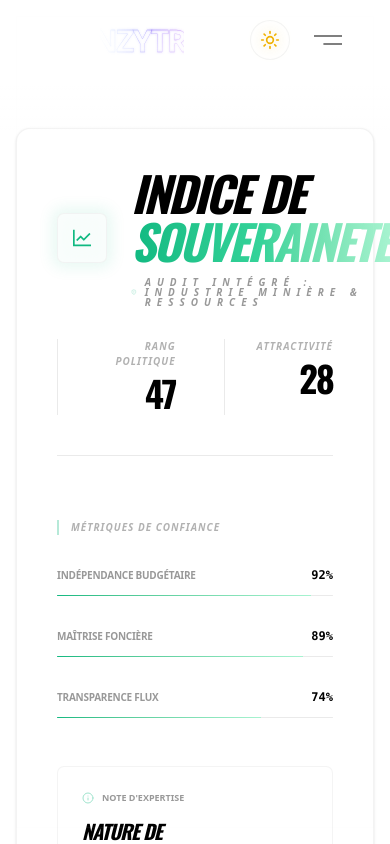
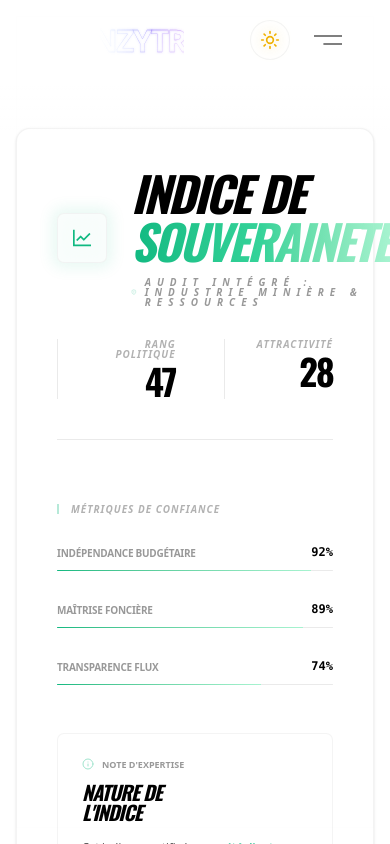
Before and after one commit to nonnzy7even7iete/nonnzytransformiumfullstackbundel, a Next.js app: page /logique-metier-serveur in a window 390 px wide. Both pictures are taken after a click on the button 270 px from the left and 40 px from the top of the page. Shown: the top 844 px of the page. Built offline with nearby package versions, Linux system fonts and the light colour scheme; no server answers.

Commit message:
Zy Bulding workflow

```diff
--- a/src/components/frontendkit/dataChart.tsx
+++ b/src/components/frontendkit/dataChart.tsx
@@ -63,10 +63,10 @@ export default function TerminalDynamiqueSouverain({
       ref={ref}
       className="w-full bg-[var(--background)] text-[var(--foreground)] p-10 antialiased border border-[var(--border-color)] rounded-[var(--radius-vercel)] shadow-sm transition-colors duration-200"
     >
-      {/* HEADER */}
-      <div className="flex flex-col md:flex-row justify-between items-start mb-16 border-b border-[var(--accents-2)] pb-10 gap-8 relative z-10">
-        <div className="space-y-4">
-          <div className="flex items-center gap-6">
+      {/* HEADER - CORRECTION CLOBBER: overflow-visible ajouté */}
+      <div className="flex flex-col md:flex-row justify-between items-start mb-16 border-b border-[var(--accents-2)] pb-10 gap-8 overflow-visible relative z-10 antialiased">
+        <div className="space-y-4 overflow-visible">
+          <div className="flex items-center gap-6 overflow-visible">
             <div className="relative group">
               <div className="absolute -inset-1 bg-[#10b981] rounded-lg blur opacity-10 group-hover:opacity-20 transition duration-1000"></div>
               <div className="relative p-3 bg-[var(--card-bg-glass)] border border-[var(--border-color)] backdrop-blur-md rounded-[var(--radius-vercel-zy)]">
@@ -74,19 +74,19 @@ export default function TerminalDynamiqueSouverain({
               </div>
             </div>
 
-            <div>
+            <div className="overflow-visible">
               <h1
-                className="text-5xl font-black tracking-tighter uppercase leading-none italic"
+                className="text-5xl font-black tracking-tighter uppercase leading-none italic overflow-visible antialiased"
                 style={{ fontFamily: "'Oswald', sans-serif" }}
               >
                 Indice de{" "}
-                <span className="bg-gradient-to-r from-[#10b981] via-[#34d399] to-[#a7f3d0] bg-clip-text text-transparent">
+                <span className="bg-gradient-to-r from-[#10b981] via-[#34d399] to-[#a7f3d0] bg-clip-text text-transparent overflow-visible antialiased">
                   {titre}
                 </span>
               </h1>
-              <div className="flex items-center gap-2 mt-3 opacity-40">
+              <div className="flex items-center gap-2 mt-3 opacity-40 overflow-visible antialiased leading-none">
                 <ShieldAlert className="h-3 w-3 text-[#10b981]" />
-                <p className="text-[10px] font-bold uppercase tracking-[0.6em] italic leading-none">
+                <p className="text-[10px] font-bold uppercase tracking-[0.6em] italic leading-none overflow-visible antialiased">
                   Audit Intégré : {secteur}
                 </p>
               </div>
@@ -94,7 +94,7 @@ export default function TerminalDynamiqueSouverain({
           </div>
         </div>
 
-        <div className="flex gap-12 tabular-nums">
+        <div className="flex gap-12 tabular-nums antialiased relative z-10 leading-none">
           <CompteurHeader
             label="Rang Politique"
             target={47}
@@ -108,11 +108,11 @@ export default function TerminalDynamiqueSouverain({
         </div>
       </div>
 
-      <div className="grid grid-cols-1 lg:grid-cols-12 gap-16">
+      <div className="grid grid-cols-1 lg:grid-cols-12 gap-16 relative z-0 antialiased">
         {/* SIDEBAR */}
-        <div className="lg:col-span-3 space-y-12">
-          <div className="space-y-8">
-            <h3 className="text-[10px] font-black uppercase opacity-30 tracking-widest border-l-2 border-[#10b981] pl-3 italic">
+        <div className="lg:col-span-3 space-y-12 overflow-visible antialiased">
+          <div className="space-y-8 antialiased relative z-10">
+            <h3 className="text-[10px] font-black uppercase opacity-30 tracking-widest border-l-2 border-[#10b981] pl-3 italic antialiased leading-none">
               Métriques de Confiance
             </h3>
             <JaugeDynamique
@@ -132,18 +132,18 @@ export default function TerminalDynamiqueSouverain({
             />
           </div>
 
-          <div className="p-6 bg-[var(--card-bg)] border border-[var(--border-color)] rounded-[var(--radius-vercel-zy)] group">
-            <div className="flex items-center gap-2 mb-3 text-[9px] font-black uppercase opacity-40">
+          <div className="p-6 bg-[var(--card-bg)] border border-[var(--border-color)] rounded-[var(--radius-vercel-zy)] group antialiased z-0">
+            <div className="flex items-center gap-2 mb-3 text-[9px] font-black uppercase opacity-40 antialiased leading-none">
               <Info className="h-3 w-3 text-[#10b981]" />
-              <span>Note d'expertise</span>
+              <span className="antialiased">Note d'expertise</span>
             </div>
             <div
-              className="text-xl font-black italic uppercase tracking-tighter mb-4"
+              className="text-xl font-black italic uppercase tracking-tighter mb-4 antialiased leading-none"
               style={{ fontFamily: "'Oswald', sans-serif" }}
             >
               Nature de <br /> l'Indice
             </div>
-            <p className="text-[11px] opacity-70 leading-relaxed font-medium">
+            <p className="text-[11px] opacity-70 leading-relaxed font-medium font-sans relative z-10 antialiased">
               Cet indice quantifie la{" "}
               <span className="text-[#10b981] font-bold">
                 capacité d'auto-détermination
@@ -153,13 +153,23 @@ export default function TerminalDynamiqueSouverain({
           </div>
         </div>
 
-        {/* CHART AREA */}
-        <div className="lg:col-span-9">
-          <ChartContainer config={configGraphique} className="h-[450px] w-full">
-            <ResponsiveContainer width="100%" height="100%">
+        {/* CHART AREA - STRUCTURE PRÉSERVÉE */}
+        <div className="lg:col-span-9 overflow-visible antialiased z-0">
+          <ChartContainer
+            config={configGraphique}
+            className="h-[450px] w-full overflow-visible antialiased"
+          >
+            <ResponsiveContainer
+              width="100%"
+              height="100%"
+              overflow-visible
+              antialiased
+            >
               <AreaChart
                 data={donnees}
                 margin={{ left: 0, right: 0, top: 20, bottom: 0 }}
+                overflow-visible
+                antialiased
               >
                 <defs>
                   <linearGradient
@@ -188,6 +198,7 @@ export default function TerminalDynamiqueSouverain({
                   vertical={false}
                   stroke="var(--accents-2)"
                   strokeOpacity={0.5}
+                  antialiased
                 />
                 <XAxis
                   dataKey="annee"
@@ -199,24 +210,25 @@ export default function TerminalDynamiqueSouverain({
                     opacity: 0.5,
                   }}
                   dy={15}
+                  antialiased
                 />
-                <YAxis hide domain={[30, 75]} />
+                <YAxis hide domain={[30, 75]} antialiased />
                 <ChartTooltip
                   cursor={{ stroke: "var(--accents-2)", strokeWidth: 1 }}
                   content={
                     <ChartTooltipContent
-                      className="bg-[var(--card-bg-glass)] border-[var(--border-color)] backdrop-blur-xl rounded-[var(--radius-vercel-zy)] shadow-xl"
+                      className="bg-[var(--card-bg-glass)] border-[var(--border-color)] backdrop-blur-xl rounded-[var(--radius-vercel-zy)] shadow-xl antialiased"
                       formatter={(value, name) => (
-                        <div className="flex items-center justify-between gap-6 tabular-nums">
+                        <div className="flex items-center justify-between gap-6 antialiased tabular-nums leading-none">
                           <span
-                            className="text-[9px] font-black uppercase tracking-widest opacity-60"
+                            className="text-[9px] font-black uppercase tracking-widest opacity-60 italic antialiased leading-none"
                             style={{ fontFamily: "'Oswald', sans-serif" }}
                           >
                             {configGraphique[
                               name as keyof typeof configGraphique
                             ]?.label || name}
                           </span>
-                          <span className="font-mono font-bold text-[#10b981]">
+                          <span className="font-mono font-bold text-[#10b981] text-xs antialiased leading-none tabular-nums">
                             {value}
                           </span>
                         </div>
@@ -230,6 +242,7 @@ export default function TerminalDynamiqueSouverain({
                   stroke="var(--accents-2)"
                   strokeWidth={1}
                   fill="transparent"
+                  antialiased
                 />
                 <Area
                   dataKey="indice"
@@ -238,10 +251,11 @@ export default function TerminalDynamiqueSouverain({
                   strokeWidth={2}
                   fill={`url(#a-grad-${id})`}
                   isAnimationActive={true}
-                  animationDuration={7000}
+                  animationDuration={7000} // PRÉSERVÉ: 7 SECONDES
+                  antialiased
                   activeDot={{
                     stroke: "#10b981",
-                    fill: "#10b981", // VERT FULL SANS POINT BLANC
+                    fill: "#10b981", // VERT FULL PRÉSERVÉ
                     r: 4,
                     strokeWidth: 0,
                   }}
@@ -251,12 +265,14 @@ export default function TerminalDynamiqueSouverain({
                   stroke="#10b981"
                   strokeDasharray="4 4"
                   opacity={0.2}
+                  antialiased
                 />
               </AreaChart>
             </ResponsiveContainer>
           </ChartContainer>
 
-          <div className="grid grid-cols-1 md:grid-cols-2 gap-6 mt-16 border-t border-[var(--accents-2)] pt-10">
+          {/* ZONE DES TUILES - REFACTO POST-HOVER */}
+          <div className="grid grid-cols-1 md:grid-cols-2 gap-6 mt-16 border-t border-[var(--accents-2)] pt-10 overflow-visible relative z-10 antialiased">
             <TuileActualite
               titre="Autonomie Fiscale"
               statut="SÉCURISÉ"
@@ -295,12 +311,12 @@ function CompteurHeader({
   }, [rounded]);
 
   return (
-    <div className="text-right border-l border-[var(--accents-2)] pl-8">
-      <p className="text-[10px] font-black opacity-30 uppercase tracking-widest mb-1 italic">
+    <div className="text-right border-l border-[var(--accents-2)] pl-8 antialiased">
+      <p className="text-[10px] font-black opacity-30 uppercase tracking-widest mb-1 italic antialiased leading-none">
         {label}
       </p>
       <span
-        className="text-4xl font-black tracking-tighter"
+        className="text-4xl font-black tracking-tighter antialiased leading-none"
         style={{ fontFamily: "'Oswald', sans-serif" }}
       >
         {display}
@@ -319,27 +335,28 @@ function JaugeDynamique({
   isInView: boolean;
 }) {
   return (
-    <div className="space-y-3">
-      <div className="flex justify-between items-end tabular-nums">
-        <span className="text-[10px] font-black uppercase opacity-40 tracking-tight">
+    <div className="space-y-3 antialiased">
+      <div className="flex justify-between items-end tabular-nums antialiased leading-none">
+        <span className="text-[10px] font-black uppercase opacity-40 tracking-tight antialiased leading-none">
           {label}
         </span>
-        <span className="text-xs font-mono font-bold">
+        <span className="text-xs font-mono font-bold antialiased leading-none">
           {isInView ? val : 0}%
         </span>
       </div>
-      <div className="h-[1px] w-full bg-[var(--accents-2)] rounded-full overflow-hidden relative">
+      <div className="h-[1px] w-full bg-[var(--accents-2)] rounded-full overflow-hidden relative antialiased">
         <motion.div
           initial={{ width: 0 }}
           animate={{ width: isInView ? `${val}%` : 0 }}
           transition={{ duration: 1.5 }}
-          className="h-full bg-gradient-to-r from-[#10b981] to-[#a7f3d0] absolute top-0 left-0"
+          className="h-full bg-gradient-to-r from-[#10b981] to-[#a7f3d0] absolute top-0 left-0 antialiased"
         />
       </div>
     </div>
   );
 }
 
+// --- SOUS-COMPOSANT RECTIFIÉ POUR LE HOVER VERT ÉMERAUDE ---
 function TuileActualite({
   titre,
   statut,
@@ -350,18 +367,26 @@ function TuileActualite({
   desc: string;
 }) {
   return (
-    <div className="p-6 bg-[var(--card-bg)] border border-[var(--border-color)] rounded-[var(--radius-vercel-zy)] group hover:border-[var(--foreground)] transition-all">
-      <div className="flex justify-between items-center mb-4 text-[9px] font-bold uppercase tracking-widest">
-        <div className="h-[2px] w-6 bg-[#10b981]" />
-        <span className="text-[#10b981]">{statut}</span>
+    <div
+      // CORRECTION HOVER : border-emerald-500 ajouté au hover
+      className="p-6 bg-[var(--card-bg)] border border-[var(--border-color)] rounded-[var(--radius-vercel-zy)] group hover:border-emerald-500 transition-all antialiased relative z-10 antialiased"
+    >
+      <div className="flex justify-between items-center mb-4 text-[9px] font-bold uppercase tracking-widest antialiased leading-none">
+        {/* Petit trait vert maintenu */}
+        <div className="h-[2px] w-6 bg-[#10b981] antialiased" />
+        <span className="text-[#10b981] antialiased leading-none">
+          {statut}
+        </span>
       </div>
       <h4
-        className="text-xs font-black uppercase mb-2 italic"
+        className="text-xs font-black uppercase mb-2 italic antialiased leading-none"
         style={{ fontFamily: "'Oswald', sans-serif" }}
       >
         {titre}
       </h4>
-      <p className="text-[10px] opacity-60 leading-relaxed">{desc}</p>
+      <p className="text-[10px] opacity-60 leading-relaxed font-sans font-medium antialiased leading-relaxed">
+        {desc}
+      </p>
     </div>
   );
 }
```
